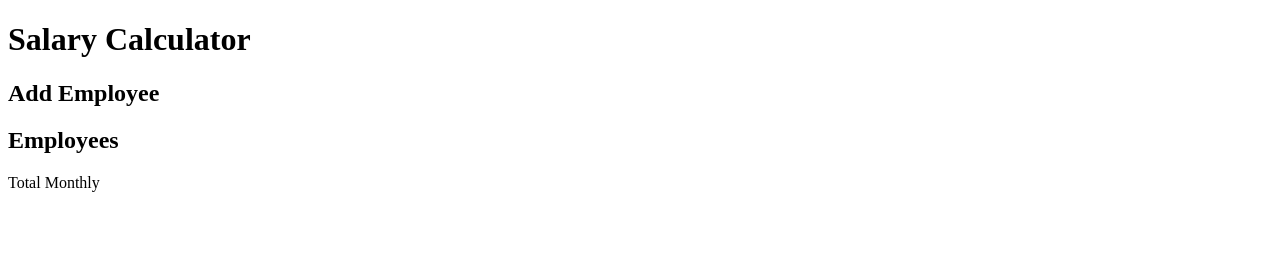
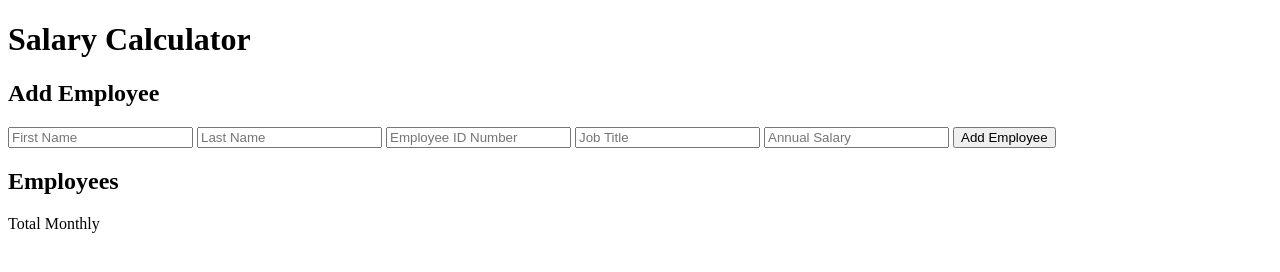
Before and after one commit to NekkidBear/JKL-weekend-salary-calculator, a website: page index.html in a window 1280 px wide. Drawn offline with Linux system fonts and the light colour scheme.

Commit message:
add form to index.html

```diff
--- a/index.html
+++ b/index.html
@@ -12,6 +12,24 @@
   </header>
   <main>
     <h2>Add Employee</h2>
+        <form id="getEmployeeData">
+          <input id ="firstName"
+            type="text"
+            placeholder="First Name">
+          <input id ="lastName"
+            type="text"
+            placeholder="Last Name">
+          <input id ="employeeID"
+            type="text"
+            placeholder="Employee ID Number">
+          <input id ="jobTitle"
+            type="text"
+            placeholder="Job Title">
+          <input id ="annualSalary"
+            type="text"
+            placeholder="Annual Salary">
+          <button onclick="addEmployee()">Add Employee</button>
+        </form>
     <h2>Employees</h2>
   </main>
   <footer>
```
